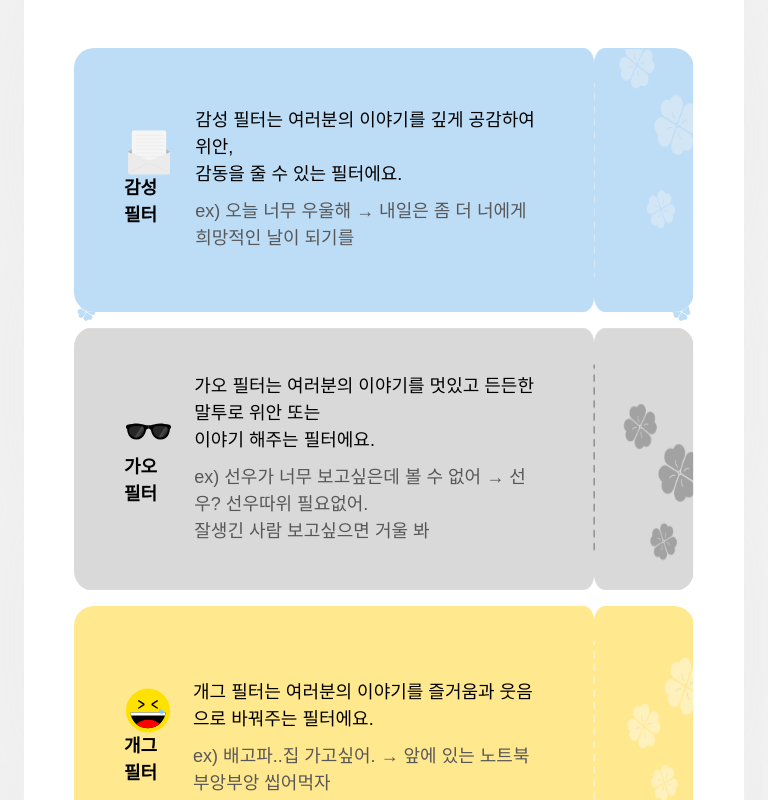
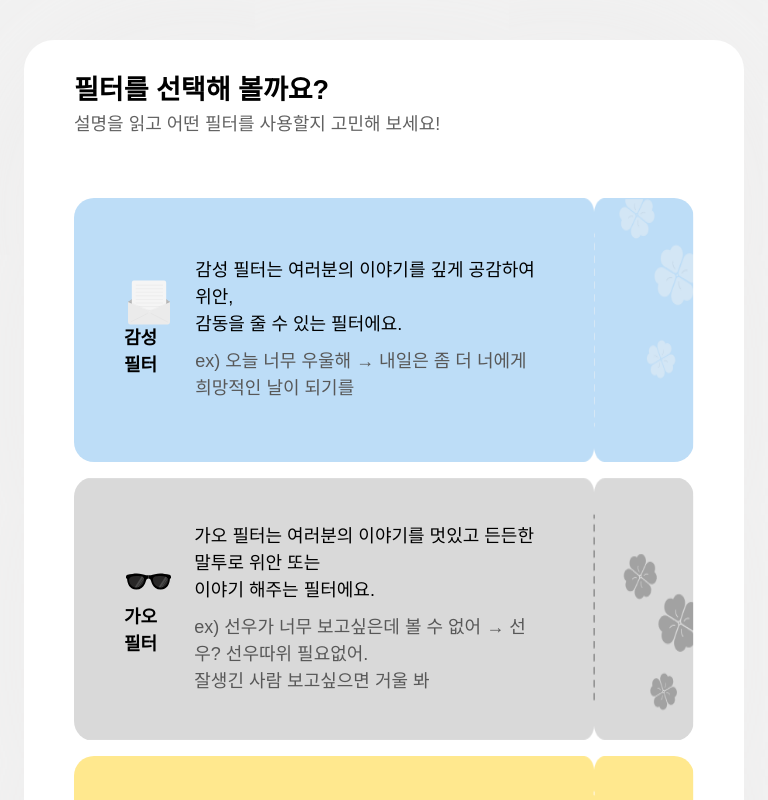
Before and after one commit to TOPPER-mirim/ItShow, a React (Vite) app: page /filter in a window 768 px wide. Built offline with nearby package versions, Linux system fonts and the light colour scheme; a web font is replaced by a local one.

Commit message:
filter 페이지 ipad 프론트 구현

```diff
--- a/package.json
+++ b/package.json
@@ -23,6 +23,7 @@
     "qrcode": "^1.5.4",
     "react": "^19.0.0",
     "react-dom": "^19.0.0",
+    "react-responsive": "^10.0.1",
     "react-router-dom": "^7.6.1",
     "sequelize": "^6.37.7",
     "uuid": "^11.1.0"
--- a/src/pages/FilterPage.jsx
+++ b/src/pages/FilterPage.jsx
@@ -1,5 +1,6 @@
 import React, { useState } from "react";
 import { useNavigate } from "react-router-dom";
+import { useMediaQuery } from "react-responsive";  // react-responsive 추가
 import "../styles/reset.css";
 import "../styles/FilterPage.css";
 import FilterCard from "../components/FilterCard";
@@ -7,6 +8,9 @@ import FilterCard from "../components/FilterCard";
 const FilterPage = () => {
     const navigate = useNavigate();
     const [loading, setLoading] = useState(false);
+
+    // 아이패드 크기 체크 (가로 768px ~ 1024px)
+    const isIpad = useMediaQuery({ minWidth: 768, maxWidth: 1024 });
 
     const handleFilterClick = async (filter) => {
         try {
@@ -47,8 +51,8 @@ const FilterPage = () => {
     return (
         <div className="all-container">
             <div className="back-icon">
-                <img src="./images/filter-page-back-icon.svg" />
-                <img src="./images/filter-page-back-icon.svg" />
+                <img src="./images/filter-page-back-icon.svg" alt="back icon 1" />
+                <img src="./images/filter-page-back-icon.svg" alt="back icon 2" />
             </div>
             <div className="filter-container">
                 <div className="title-container">
@@ -109,6 +113,20 @@ const FilterPage = () => {
                     />
                 </div>
             </div>
+
+            {/* 아이패드 화면에서만 보이는 이미지 */}
+            {isIpad && (
+                <img
+                    src="./images/filter-row.png"  // 원하는 이미지 경로로 변경하세요
+                    alt="아이패드 전용 이미지"
+                    style={{
+                        width: "90%",
+                        maxWidth: "600px",
+                        display: "block",
+                        borderRadius: "12px",
+                    }}
+                />
+            )}
         </div>
     );
 };
--- a/src/styles/FilterPage.css
+++ b/src/styles/FilterPage.css
@@ -25,3 +25,12 @@ body,
     box-sizing: border-box;
     /* position: relative; */
 }
+
+@media (min-width: 768px) and (max-width: 1024px) {
+  .all-container {
+    padding-top: 190px; /* 기본 40px에서 좀 더 내려줌 */
+  }
+  .back-icon{
+    display: none;
+  }
+}
```
Also changed, not shown: public/images/filter-row.png (added), 1 other file (tests, documents, lock files or other folders).
